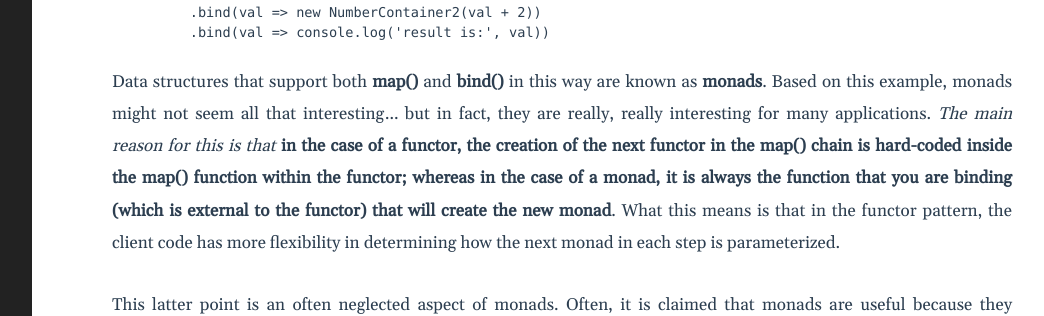
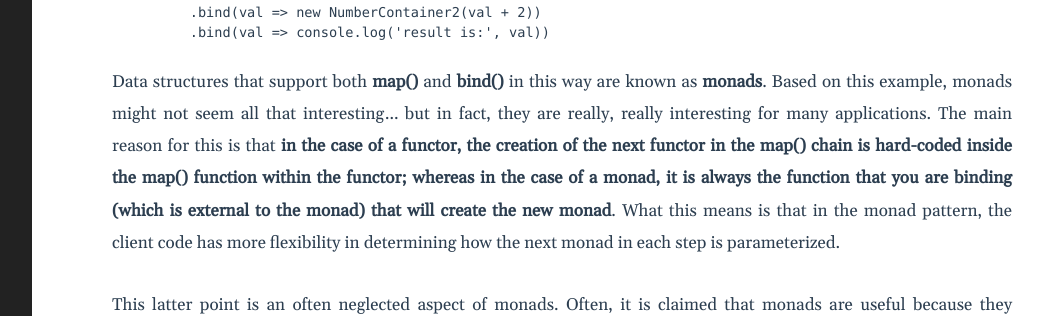
Before and after one commit to csapoadam/adamsfusions, a Jekyll site: the page built from docs/_posts/2022-07-25-monads.markdown, in a window 1280 px wide and 900 px high, scrolled down 2993 px. Shown: the part 189-505 px from the top of the window, without its empty margins (188-1232 px from the left). Built offline with Jekyll 4.4.1, drawn with Linux system fonts in a browser that asks for light colours.

Commit message:
fix typos

```diff
--- a/docs/_posts/2022-07-25-monads.markdown
+++ b/docs/_posts/2022-07-25-monads.markdown
@@ -88,7 +88,7 @@ let w = x
     .bind(val => console.log('result is:', val))
 {% endhighlight %}
 
-Data structures that support both **map()** and **bind()** in this way are known as **monads**. Based on this example, monads might not seem all that interesting... but in fact, they are really, really interesting for many applications. *The main reason for this is that*  **in the case of a functor, the creation of the next functor in the map() chain is hard-coded inside the map() function within the functor; whereas in the case of a monad, it is always the function that you are binding (which is external to the functor) that will create the new monad**. What this means is that in the functor pattern, the client code has more flexibility in determining how the next monad in each step is parameterized.
+Data structures that support both **map()** and **bind()** in this way are known as **monads**. Based on this example, monads might not seem all that interesting... but in fact, they are really, really interesting for many applications. The main reason for this is that  **in the case of a functor, the creation of the next functor in the map() chain is hard-coded inside the map() function within the functor; whereas in the case of a monad, it is always the function that you are binding (which is external to the monad) that will create the new monad**. What this means is that in the monad pattern, the client code has more flexibility in determining how the next monad in each step is parameterized.
 
 This latter point is an often neglected aspect of monads. Often, it is claimed that monads are useful because they automatically flatten the monad that would result from calling *map()* (hence the name *flatmap()*, which is often used instead of *bind()*)... however, the flip side of this is that now, in the case of monads, the internal monad that gets flattened is also created elsewhere in the code (in the client part). This makes for some very flexible ways to structure one's code!
 
```
